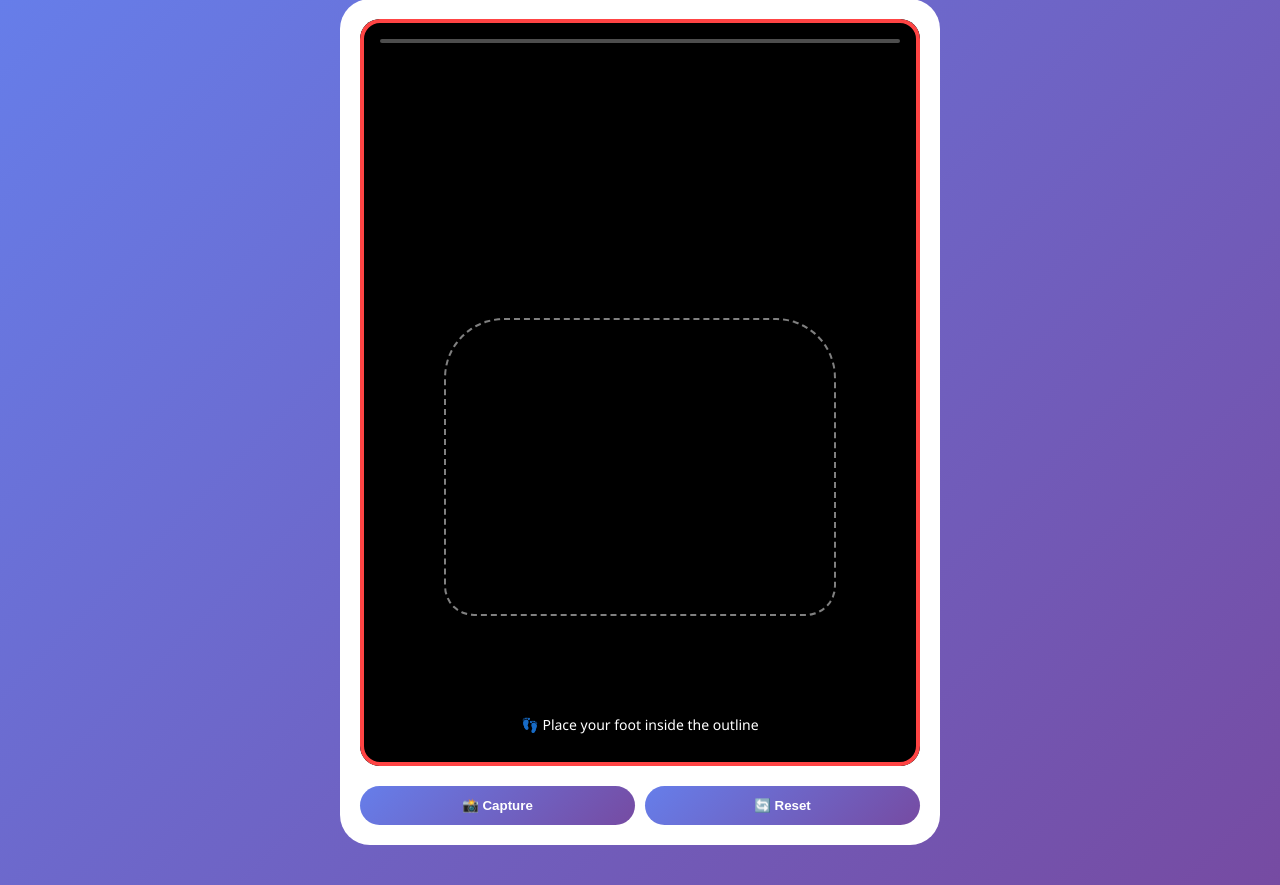
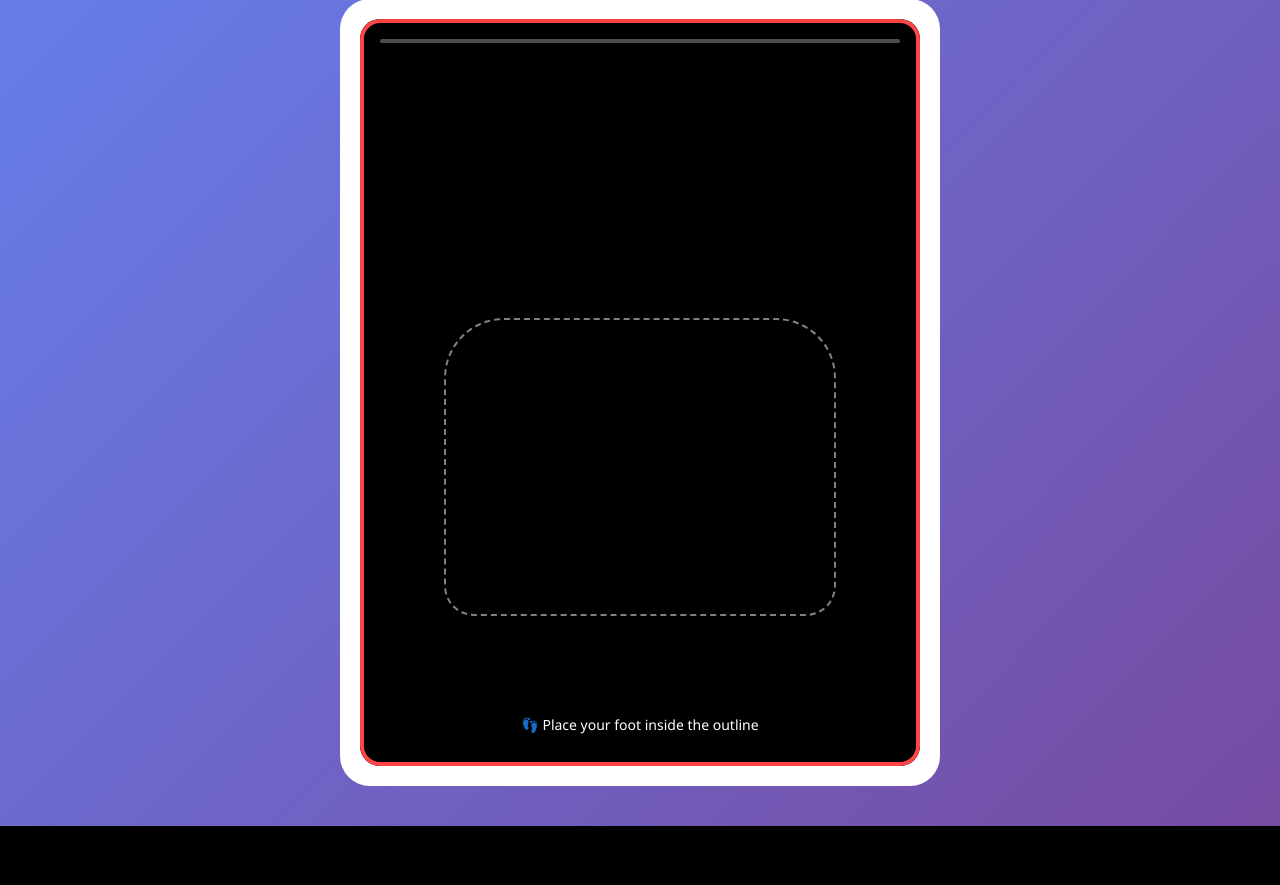
Before and after one commit to yasirmaqbool002-creator/foot-measure-app, a Flask app: page /measure in a window 1280 px wide. Shown: the part 21-906 px from the top of the page. After the commit the page ends 847 px from the top, so only its background shows below. Run offline with Flask 3, Linux system fonts and the light colour scheme.

Commit message:
Remove capture button, fix PDF with all info, keep only recapture

```diff
--- a/app.py
+++ b/app.py
@@ -8,12 +8,10 @@ app = Flask(__name__)
 app.secret_key = 'foot_measure_secret_2026'
 
 def is_foot_shape(contour):
-    """Check if contour shape is a foot (long and narrow)"""
     x, y, w, h = cv2.boundingRect(contour)
     aspect_ratio = h / w if w > 0 else 0
     area = cv2.contourArea(contour)
 
-    # Foot characteristics: long and narrow
     if 2.2 < aspect_ratio < 4.0 and area > 5000:
         return True
     return False
@@ -47,20 +45,18 @@ def detect_foot_only(image_data):
         return None, None
 
 def calculate_foot_size(pixel_length, frame_height):
-    """Estimate foot size based on pixel length and frame height"""
-    # Foot typically takes 50-80% of frame when properly positioned
     ratio = pixel_length / frame_height
 
     if ratio < 0.3:
-        return 18  # Too far, assume small
+        return 18
     elif ratio < 0.5:
-        return 22  # Far
+        return 22
     elif ratio < 0.7:
-        return 25  # Good distance - average
+        return 25
     elif ratio < 0.9:
-        return 28  # Close
+        return 28
     else:
-        return 31  # Very close
+        return 31
 
 def get_shoe_sizes(foot_cm):
     if foot_cm <= 20:
@@ -105,7 +101,7 @@ def info():
 
 @app.route('/measure')
 def measure():
-    return render_template('measure.html')
+    return render_template('measure.html', user_name=session.get('user_name', 'Guest'))
 
 @app.route('/analyze', methods=['POST'])
 def analyze():
@@ -120,10 +116,9 @@ def analyze():
             return jsonify({
                 'success': False,
                 'error': 'foot_not_found',
-                'message': '❌ FOOT NOT FOUND! Please place your foot clearly in the frame.'
+                'message': '❌ FOOT NOT FOUND! Please place your foot clearly.'
             })
 
-        # Calculate foot size based on pixel length
         foot_cm = calculate_foot_size(foot['h'], frame_height)
         sizes = get_shoe_sizes(foot_cm)
 
@@ -131,11 +126,16 @@ def analyze():
             'success': True,
             'foot_cm': foot_cm,
             'sizes': sizes,
-            'pixel_length': foot['h']
+            'pixel_length': foot['h'],
+            'user_name': session.get('user_name', 'Guest')
         })
 
     except Exception as e:
         return jsonify({'success': False, 'error': 'exception', 'message': str(e)})
+
+@app.route('/get_user')
+def get_user():
+    return jsonify({'name': session.get('user_name', 'Guest')})
 
 @app.route('/reset')
 def reset():
--- a/templates/measure.html
+++ b/templates/measure.html
@@ -23,8 +23,6 @@
         .instruction { position: absolute; bottom: 20px; left: 20px; right: 20px; background: rgba(0,0,0,0.8); color: white; text-align: center; padding: 12px; border-radius: 25px; z-index: 10; font-size: 14px; }
         .distance-bar { position: absolute; top: 20px; left: 20px; right: 20px; height: 4px; background: rgba(255,255,255,0.3); border-radius: 2px; overflow: hidden; z-index: 10; }
         .distance-fill { height: 100%; width: 0%; background: #4CAF50; transition: width 0.1s; }
-        .controls { margin-top: 20px; display: flex; gap: 10px; }
-        button { flex: 1; padding: 12px; border: none; border-radius: 25px; cursor: pointer; background: linear-gradient(135deg, #667eea, #764ba2); color: white; font-weight: bold; }
         .results { display: none; margin-top: 20px; animation: fadeIn 0.5s ease; }
         @keyframes fadeIn { from { opacity: 0; transform: translateY(20px); } to { opacity: 1; transform: translateY(0); } }
         .result-card { background: white; border-radius: 20px; padding: 20px; margin-bottom: 15px; }
@@ -55,7 +53,8 @@
             from { opacity: 0; transform: translateX(-50%) translateY(20px); }
             to { opacity: 1; transform: translateX(-50%) translateY(0); }
         }
-        .btn-reset { background: #764ba2; margin-top: 10px; }
+        .btn-recapture { background: #764ba2; margin-top: 10px; width: 100%; padding: 15px; font-size: 16px; }
+        .btn-pdf { background: #ff9800; margin-top: 10px; width: 100%; padding: 15px; font-size: 16px; }
         @media (max-width: 768px) { .size-grid { grid-template-columns: 1fr; } }
     </style>
 </head>
@@ -69,10 +68,6 @@
                 <div class="foot-outline"></div>
                 <div class="distance-bar"><div class="distance-fill" id="distanceFill"></div></div>
                 <div class="instruction" id="instruction">👣 Place your foot inside the outline</div>
-            </div>
-            <div class="controls">
-                <button onclick="manualCapture()">📸 Capture</button>
-                <button onclick="window.location.href='/reset'">🔄 Reset</button>
             </div>
             <div class="loader" id="loader"><div class="spinner"></div><p>AI analyzing...</p></div>
             <div class="results" id="results">
@@ -88,8 +83,8 @@
                     <h3>📏 Measured Length</h3>
                     <div class="info-box"><span id="footLength">--</span> cm</div>
                 </div>
-                <button class="btn-reset" onclick="resetApp()">🔄 Recapture</button>
-                <button class="btn-reset" onclick="downloadPDF()">📄 Download PDF</button>
+                <button class="btn-recapture" onclick="resetApp()">🔄 Recapture</button>
+                <button class="btn-pdf" onclick="downloadPDF()">📄 Download PDF Report</button>
             </div>
         </div>
     </div>
@@ -101,6 +96,7 @@
         const ctx = canvas.getContext('2d');
         let captureInterval = null;
         let isAutoCaptureEnabled = true;
+        let currentResult = null;
 
         function showPopup(message, isSuccess = false) {
             const toast = document.getElementById('popupToast');
@@ -191,6 +187,7 @@
             .then(data => {
                 document.getElementById('loader').style.display = 'none';
                 if (data.success) {
+                    currentResult = data;
                     document.getElementById('footLength').textContent = data.foot_cm;
                     document.getElementById('usSize').textContent = data.sizes.US;
                     document.getElementById('ukSize').textContent = data.sizes.UK;
@@ -208,9 +205,83 @@
             });
         }
 
-        function manualCapture() { isAutoCaptureEnabled = false; autoCapture(); }
         function resetApp() { location.reload(); }
-        function downloadPDF() { showPopup('📄 PDF download coming soon!'); }
+
+        function downloadPDF() {
+            if (!currentResult) {
+                showPopup('⚠️ No measurement found. Please measure first.');
+                return;
+            }
+
+            // Create PDF content as HTML
+            const date = new Date();
+            const formattedDate = date.toLocaleDateString();
+            const formattedTime = date.toLocaleTimeString();
+
+            const pdfContent = `
+                <html>
+                <head>
+                    <title>Foot Measurement Report</title>
+                    <style>
+                        body { font-family: Arial, sans-serif; padding: 40px; }
+                        h1 { color: #764ba2; }
+                        .header { text-align: center; margin-bottom: 30px; }
+                        .info { margin: 20px 0; padding: 15px; background: #f5f5f5; border-radius: 10px; }
+                        .sizes { display: flex; gap: 20px; justify-content: center; margin: 30px 0; }
+                        .size-box { text-align: center; padding: 20px; background: linear-gradient(135deg, #667eea, #764ba2); color: white; border-radius: 15px; min-width: 100px; }
+                        .size-value { font-size: 32px; font-weight: bold; }
+                        .footer { margin-top: 40px; text-align: center; font-size: 12px; color: #999; }
+                    </style>
+                </head>
+                <body>
+                    <div class="header">
+                        <h1>📏 Foot Measurement Report</h1>
+                        <p>Generated on ${formattedDate} at ${formattedTime}</p>
+                    </div>
+
+                    <div class="info">
+                        <p><strong>👤 Name:</strong> ${sessionStorage.getItem('userName') || 'Guest'}</p>
+                        <p><strong>📏 Measured Foot Length:</strong> ${currentResult.foot_cm} cm</p>
+                    </div>
+
+                    <h3>👟 Recommended Shoe Sizes</h3>
+                    <div class="sizes">
+                        <div class="size-box">
+                            <div>🇺🇸 US</div>
+                            <div class="size-value">${currentResult.sizes.US}</div>
+                        </div>
+                        <div class="size-box">
+                            <div>🇬🇧 UK</div>
+                            <div class="size-value">${currentResult.sizes.UK}</div>
+                        </div>
+                        <div class="size-box">
+                            <div>🇪🇺 EU</div>
+                            <div class="size-value">${currentResult.sizes.EU}</div>
+                        </div>
+                    </div>
+
+                    <div class="info">
+                        <p><strong>💡 Tips:</strong></p>
+                        <ul>
+                            <li>Try shoes at the end of the day when feet are slightly swollen</li>
+                            <li>Leave a thumb's width of space in toe area</li>
+                            <li>Different brands may fit differently - always try before buying</li>
+                        </ul>
+                    </div>
+
+                    <div class="footer">
+                        <p>Measured with Smart Foot Measure App</p>
+                    </div>
+                </body>
+                </html>
+            `;
+
+            // Open PDF in new window for printing/saving
+            const printWindow = window.open('', '_blank');
+            printWindow.document.write(pdfContent);
+            printWindow.document.close();
+            printWindow.print();
+        }
 
         startCamera();
     </script>
```
